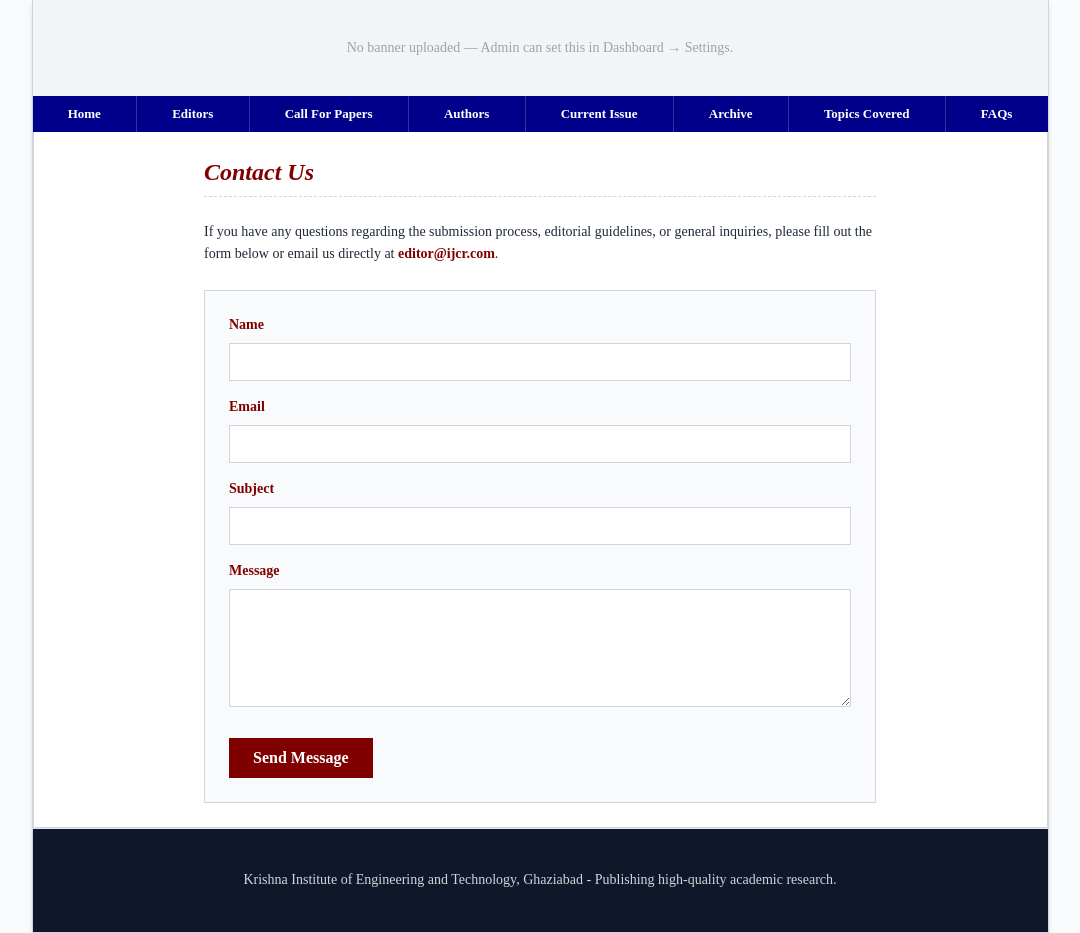
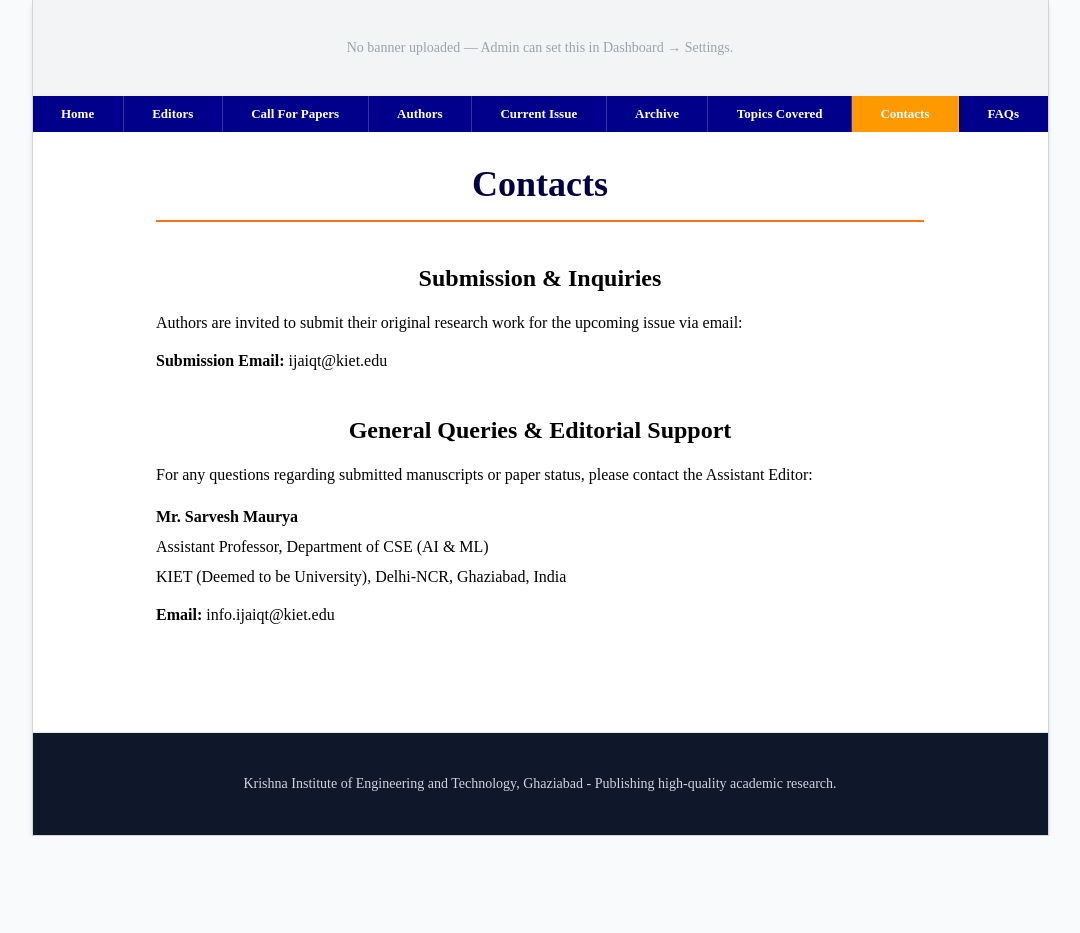
Before and after one commit to Somesh520/IJAIQT, a Next.js app in the folder frontend/: page /contact in a window 1280 px wide. Shown: the whole page, without its empty margins (100-1180 px from the left). After the commit the page ends 836 px from the top, so only its background shows below. Built offline with nearby package versions, Linux system fonts and the light colour scheme; no server answers.

Commit message:
updated changes and new section made name - contacts

```diff
--- a/frontend/app/contact/page.tsx
+++ b/frontend/app/contact/page.tsx
@@ -1,101 +1,50 @@
-'use client'
+export default function ContactPage() {
+  return (
+    <main className="w-full bg-white min-h-[600px] px-4 py-8 md:px-8 font-serif">
+      <div className="max-w-3xl mx-auto bg-white text-black text-[16px] leading-relaxed">
+        <h1 className="text-3xl md:text-4xl font-bold text-[#000044] mb-10 text-center border-b-2 border-orange-500 pb-4 flex justify-center">
+          Contacts
+        </h1>
 
-import { useState } from 'react'
-import { contactAPI } from '@/lib/api'
-
-export default function ContactPage() {
-  const [formData, setFormData] = useState({ name: '', email: '', subject: '', message: '' })
-  const [status, setStatus] = useState<{ type: 'idle' | 'loading' | 'success' | 'error', msg: string }>({ type: 'idle', msg: '' })
-
-  const handleSubmit = async (e: React.FormEvent) => {
-    e.preventDefault()
-    setStatus({ type: 'loading', msg: 'Submitting your message...' })
-
-    try {
-      await contactAPI.submit(formData)
-      setStatus({ type: 'success', msg: 'Your message has been sent successfully. We will get back to you soon.' })
-      setFormData({ name: '', email: '', subject: '', message: '' })
-    } catch (error) {
-      setStatus({ type: 'error', msg: 'Failed to send message. Please try again later.' })
-    }
-  }
-
-  return (
-    <main className="w-full max-w-[1024px] border-x border-b border-gray-300 min-h-[500px] p-6 bg-white flex justify-center">
-      <div className="w-full max-w-2xl">
-        <div className="mb-6 border-b border-dashed border-gray-300 pb-2">
-          <h2 className="text-2xl font-bold text-[#800000] italic">Contact Us</h2>
-        </div>
-
-        <p className="mb-6 text-sm leading-relaxed text-gray-800">
-          If you have any questions regarding the submission process, editorial guidelines, or general inquiries, please fill out the form below or email us directly at <strong className="text-[#800000]">editor@ijcr.com</strong>.
-        </p>
-
-        {status.type === 'success' && (
-          <div className="bg-green-50 border border-green-200 text-green-800 p-4 mb-6 font-semibold text-sm">
-            {status.msg}
-          </div>
-        )}
-
-        {status.type === 'error' && (
-          <div className="bg-red-50 border border-red-200 text-red-800 p-4 mb-6 font-semibold text-sm">
-            {status.msg}
-          </div>
-        )}
-
-        <form onSubmit={handleSubmit} className="border border-gray-300 bg-gray-50 p-6">
-          <div className="mb-4">
-            <label className="block text-sm font-bold text-[#800000] mb-2">Name</label>
-            <input
-              type="text"
-              required
-              className="w-full border border-gray-300 p-2 text-sm focus:outline-none focus:border-[#800000]"
-              value={formData.name}
-              onChange={e => setFormData({...formData, name: e.target.value})}
-            />
+        <div className="space-y-8">
+          {/* Submission & Inquiries */}
+          <div>
+            <h2 className="text-xl md:text-2xl font-bold text-center text-black mb-4">
+              Submission &amp; Inquiries
+            </h2>
+            <p className="mb-3">
+              Authors are invited to submit their original research work for the upcoming issue via email:
+            </p>
+            <p>
+              <strong>Submission Email: </strong>
+              <a href="mailto:ijaiqt@kiet.edu" className="hover:underline">
+                ijaiqt@kiet.edu
+              </a>
+            </p>
           </div>
 
-          <div className="mb-4">
-            <label className="block text-sm font-bold text-[#800000] mb-2">Email</label>
-            <input
-              type="email"
-              required
-              className="w-full border border-gray-300 p-2 text-sm focus:outline-none focus:border-[#800000]"
-              value={formData.email}
-              onChange={e => setFormData({...formData, email: e.target.value})}
-            />
+          {/* General Queries & Editorial Support */}
+          <div className="pt-2">
+            <h2 className="text-xl md:text-2xl font-bold text-center text-black mb-4">
+              General Queries &amp; Editorial Support
+            </h2>
+            <p className="mb-4">
+              For any questions regarding submitted manuscripts or paper status, please contact the Assistant Editor:
+            </p>
+
+            <div className="space-y-1">
+              <p className="font-bold">Mr. Sarvesh Maurya</p>
+              <p>Assistant Professor, Department of CSE (AI &amp; ML)</p>
+              <p>KIET (Deemed to be University), Delhi-NCR, Ghaziabad, India</p>
+              <p className="pt-2">
+                <strong>Email: </strong>
+                <a href="mailto:info.ijaiqt@kiet.edu" className="hover:underline">
+                  info.ijaiqt@kiet.edu
+                </a>
+              </p>
+            </div>
           </div>
-
-          <div className="mb-4">
-            <label className="block text-sm font-bold text-[#800000] mb-2">Subject</label>
-            <input
-              type="text"
-              required
-              className="w-full border border-gray-300 p-2 text-sm focus:outline-none focus:border-[#800000]"
-              value={formData.subject}
-              onChange={e => setFormData({...formData, subject: e.target.value})}
-            />
-          </div>
-
-          <div className="mb-6">
-            <label className="block text-sm font-bold text-[#800000] mb-2">Message</label>
-            <textarea
-              required
-              rows={5}
-              className="w-full border border-gray-300 p-2 text-sm focus:outline-none focus:border-[#800000]"
-              value={formData.message}
-              onChange={e => setFormData({...formData, message: e.target.value})}
-            />
-          </div>
-
-          <button
-            type="submit"
-            disabled={status.type === 'loading'}
-            className="bg-[#800000] text-white font-bold py-2 px-6 hover:bg-[#a00000] transition-colors disabled:opacity-50"
-          >
-            {status.type === 'loading' ? 'Sending...' : 'Send Message'}
-          </button>
-        </form>
+        </div>
       </div>
     </main>
   )
--- a/frontend/app/editorial-board/page.tsx
+++ b/frontend/app/editorial-board/page.tsx
@@ -35,7 +35,11 @@
         </h1>
         {htmlContent ? (
           <div
-            className="prose max-w-none prose-slate"
+            className="prose max-w-none font-serif text-[16px] text-slate-800 leading-relaxed
+              [&_p]:my-3.5 [&_p]:leading-relaxed
+              [&_*]:!font-serif [&_span]:!text-[16px] [&_span]:!text-slate-800 [&_span]:!bg-transparent
+              [&_strong]:!text-[#000044] [&_strong]:!font-bold [&_strong]:!text-[17px] [&_strong]:inline-block [&_strong]:mt-1.5
+              [&_p:empty]:hidden"
             dangerouslySetInnerHTML={{ __html: htmlContent }}
           />
         ) : (
--- a/frontend/components/Navbar.tsx
+++ b/frontend/components/Navbar.tsx
@@ -46,6 +46,7 @@
     { name: 'Current Issue', path: '/current-issue' },
     { name: 'Archive', path: '/archive' },
     { name: 'Topics Covered', path: '/topics' },
+    { name: 'Contacts', path: '/contact' },
     { name: 'FAQs', path: '/faq' },
   ]
 
```
Also changed, not shown: 1 other file (tests, documents, lock files or other folders).
